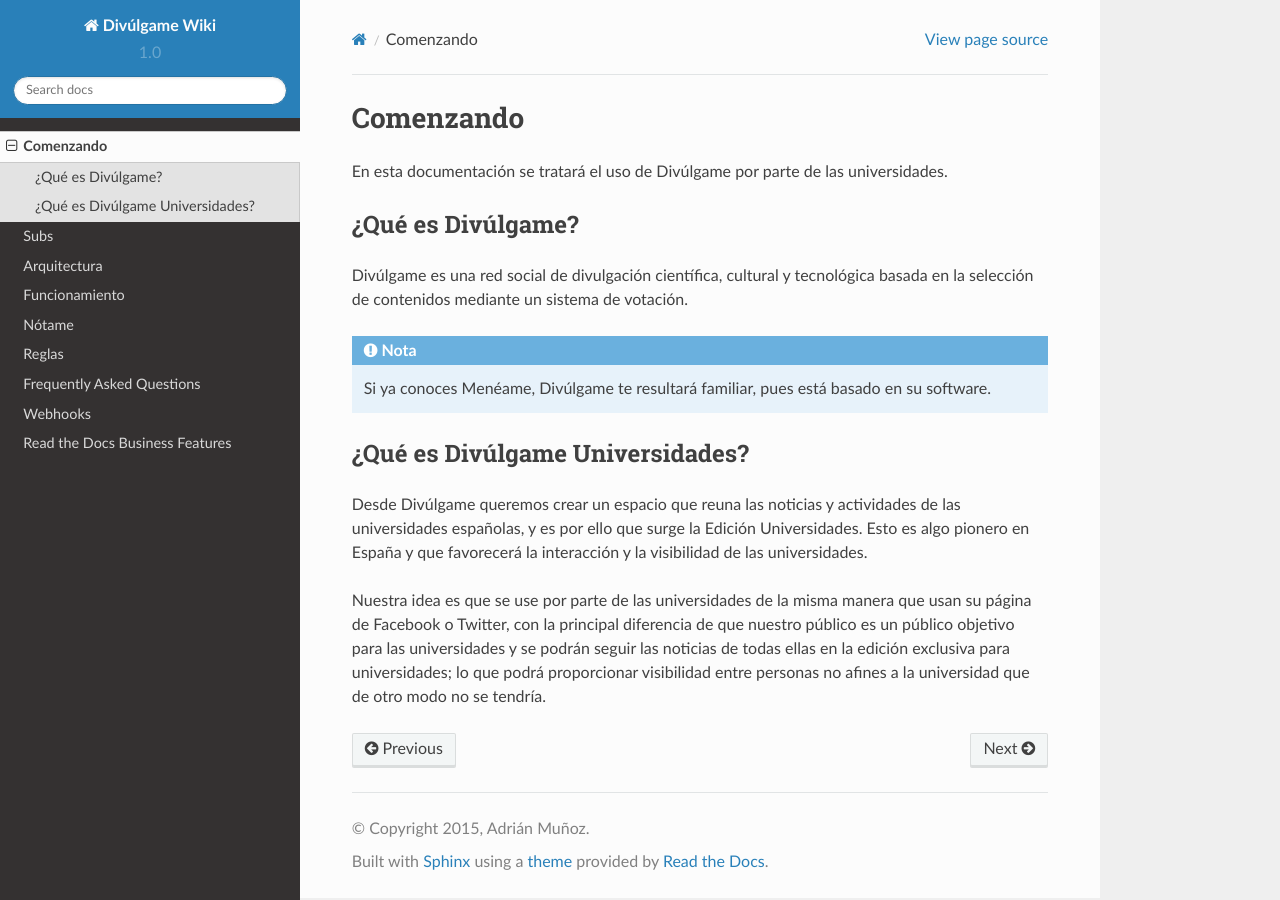
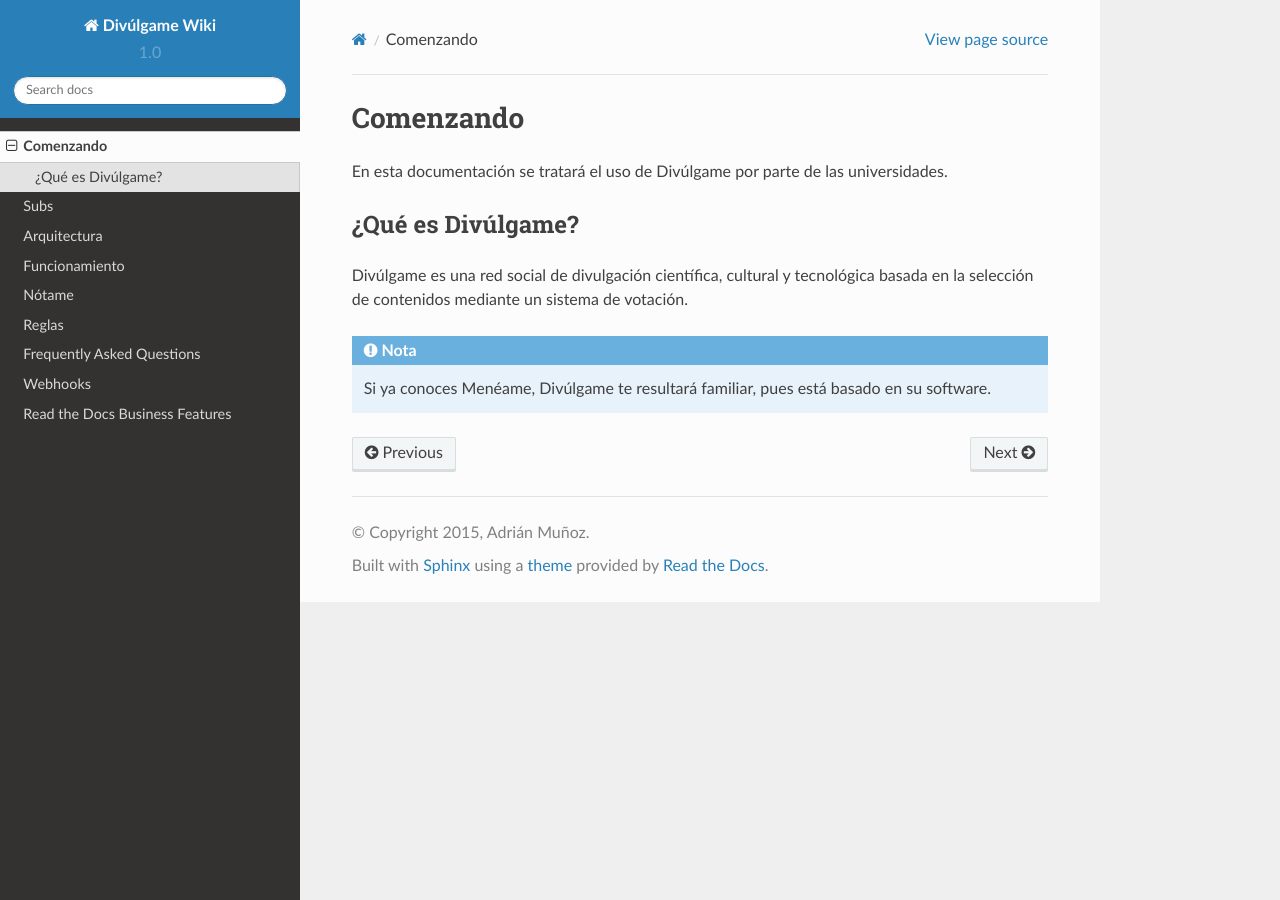
Before and after one commit to adrianmugnoz/Documentacion-Divulgame, a Sphinx documentation site: the page built from docs/getting_started.rst, in a window 1280 px wide. Built offline with Sphinx 7.4.7 and the Read the Docs theme 2.0.0, drawn with Linux system fonts in a browser that asks for light colours; pages that are not in the unit, such as notebooks, are missing from menus.

Commit message:
Update getting_started.rst

```diff
--- a/docs/getting_started.rst
+++ b/docs/getting_started.rst
@@ -8,10 +8,3 @@
 Divúlgame es una red social de divulgación científica, cultural y tecnológica basada en la selección de contenidos mediante un sistema de votación.
 
 .. note:: Si ya conoces Menéame, Divúlgame te resultará familiar, pues está basado en su software.
-
-¿Qué es Divúlgame Universidades?
--------------------
-Desde Divúlgame queremos crear un espacio que reuna las noticias y actividades de las universidades españolas, y es por ello que surge la Edición Universidades.
-Esto es algo pionero en España y que favorecerá la interacción y la visibilidad de las universidades.
-
-Nuestra idea es que se use por parte de las universidades de la misma manera que usan su página de Facebook o Twitter, con la principal diferencia de que nuestro público es un público objetivo para las universidades y se podrán seguir las noticias de todas ellas en la edición exclusiva para universidades; lo que podrá proporcionar visibilidad entre personas no afines a la universidad que de otro modo no se tendría.
```
